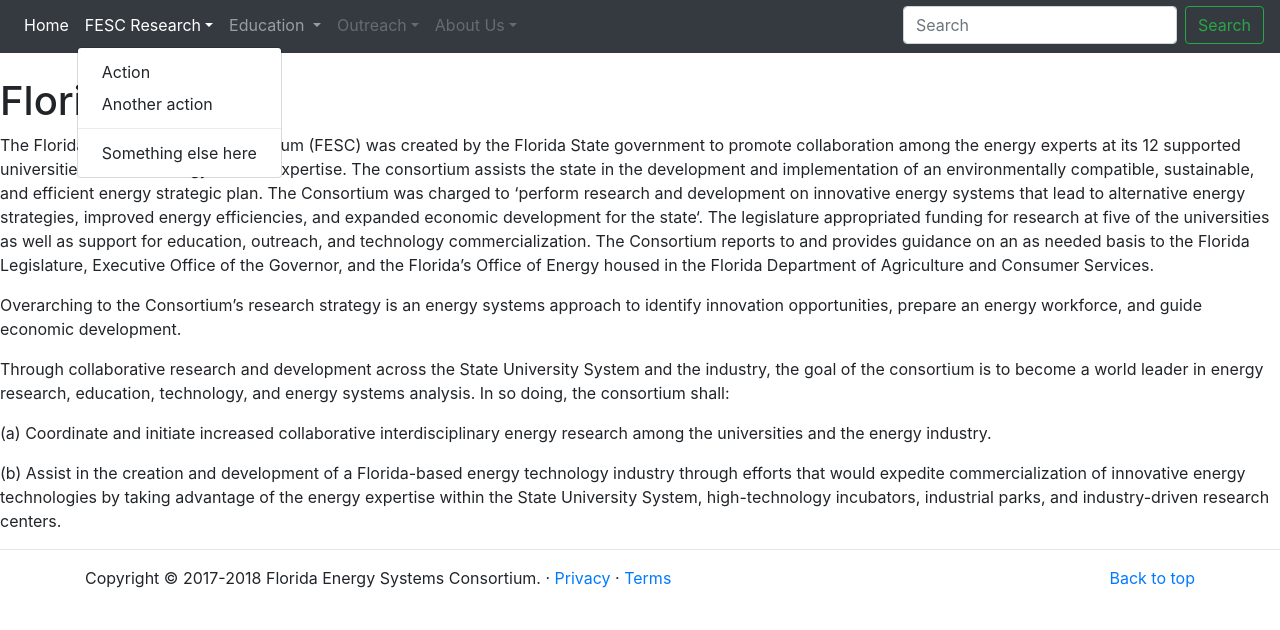
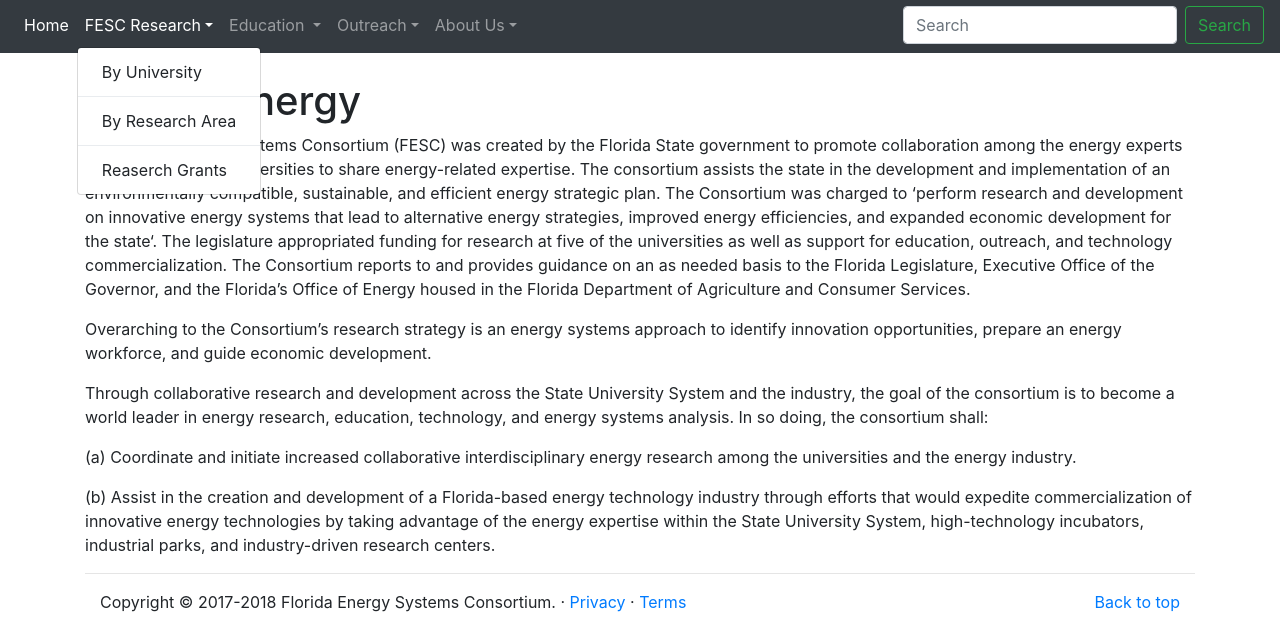
Before and after one commit to Adran5/Florida_Energy, a plain HTML site: page index.html in a window 1280 px wide. Both pictures are taken after a click on the button "FESC Research". Shown: the part 303-933 px from the top of the page. Before the commit the page ends 909 px from the top, so only its background shows below. Drawn offline with nearby package versions, Linux system fonts and the light colour scheme.

Commit message:
Filled in navigation and set viewport

```diff
--- a/index.html
+++ b/index.html
@@ -3,6 +3,7 @@
   <head>
     <meta charset="utf-8">
     <meta name="description" content="Florida Energy Redesign Proposal"> <!--Search engine optimization-->
+    <meta name="viewport" content="width=device-width, initial-scale=1">
     <title>FESC</title>
     <link rel="icon" href="images/favicon.png" type="image/gif" sizes="16x16">
     <link rel="stylesheet" href="css/main.css">
@@ -19,15 +20,16 @@
         <div class="collapse navbar-collapse" id="navbarSupportedContent">
           <ul class="navbar-nav mr-auto">
             <li class="nav-item active">
-              <a class="nav-link" href="index.html">Home <span class="sr-only">(current)</span></a>
+              <a class="nav-link" href=" index.html">Home <span class="sr-only">(current)</span></a>
             </li>
             <li class="nav-item dropdown">
               <a class="nav-link dropdown-toggle" href="#" id="navbarDropdown" role="button" data-toggle="dropdown" aria-haspopup="true" aria-expanded="false">FESC Research</a>
               <div class="dropdown-menu" aria-labelledby="navbarDropdown">
-                <a class="dropdown-item" href="#">Action</a>
-                <a class="dropdown-item" href="#">Another action</a>
+                <a class="dropdown-item" href="#">By University</a>
                 <div class="dropdown-divider"></div>
-                <a class="dropdown-item" href="#">Something else here</a>
+                <a class="dropdown-item" href="#">By Research Area</a>
+                <div class="dropdown-divider"></div>
+                <a class="dropdown-item" href="#">Reaserch Grants</a>
               </div>
             </li>
             <li class="nav-item dropdown">
@@ -35,28 +37,33 @@
                 Education
               </a>
               <div class="dropdown-menu" aria-labelledby="navbarDropdown">
-                <a class="dropdown-item" href="#">Action</a>
-                <a class="dropdown-item" href="#">Another action</a>
+                <a class="dropdown-item" href="#">Energy Literacy</a>
                 <div class="dropdown-divider"></div>
-                <a class="dropdown-item" href="#">Something else here</a>
+                <a class="dropdown-item" href="#">Free Online Resources</a>
+                <div class="dropdown-divider"></div>
+                <a class="dropdown-item" href="#">Engergy Educations By Discipline</a>
+                <div class="dropdown-divider"></div>
+                <a class="dropdown-item" href="#">Engergy Educations By Institution</a>
               </div>
             </li>
             <li class="nav-item dropdown">
-              <a class="nav-link dropdown-toggle disabled" href="#" id="navbarDropdown" role="button" data-toggle="dropdown" aria-haspopup="true" aria-expanded="false">Outreach</a>
+              <a class="nav-link dropdown-toggle" href="#" id="navbarDropdown" role="button" data-toggle="dropdown" aria-haspopup="true" aria-expanded="false">Outreach</a>
               <div class="dropdown-menu" aria-labelledby="navbarDropdown">
-                <a class="dropdown-item" href="#">Action</a>
-                <a class="dropdown-item" href="#">Another action</a>
+                <a class="dropdown-item" href="#">Energy Fact Sheets</a>
                 <div class="dropdown-divider"></div>
-                <a class="dropdown-item" href="#">Something else here</a>
+                <a class="dropdown-item" href="#">Energy Video Clips</a>
+                <div class="dropdown-divider"></div>
+                <a class="dropdown-item" href="#">FESC Research Areas and Expertise</a>
               </div>
             </li>
             <li class="nav-item dropdown">
-              <a class="nav-link dropdown-toggle disabled" href="#" id="navbarDropdown" role="button" data-toggle="dropdown" aria-haspopup="true" aria-expanded="false"> About Us</a>
+              <a class="nav-link dropdown-toggle " href="#" id="navbarDropdown" role="button" data-toggle="dropdown" aria-haspopup="true" aria-expanded="false"> About Us</a>
               <div class="dropdown-menu" aria-labelledby="navbarDropdown">
-                <a class="dropdown-item" href="#">Action</a>
-                <a class="dropdown-item" href="#">Another action</a>
+                <a class="dropdown-item" href="#">Contact Us</a>
                 <div class="dropdown-divider"></div>
-                <a class="dropdown-item" href="#">Something else here</a>
+                <a class="dropdown-item" href="#">FESC Member Universities</a>
+                <div class="dropdown-divider"></div>
+                <a class="dropdown-item" href="#">Advisory Board</a>
               </div>
             </li>
           </ul>
@@ -67,7 +74,20 @@
         </div>
       </nav>
     </header><br>
-    <main>
+    <!--To Do:
+      + Make Graphics responsive
+      + Fill in submenu links - Home links?
+      + Create Media query sizes
+      + Rewrite page text that is more inviting to the public with less jargon
+      + Add images/video to page
+      + Perform google mobile compatibility
+      + Perform Accessibility Test
+      + *Footer add facebook link
+      + Footer add contact and map information to footer
+      + Add newsletter popup
+
+    -->
+    <main class="container">
       <h1>Florida Energy</h1>
       <p>The Florida Energy Systems Consortium (FESC) was created by the Florida State government to promote collaboration among the energy experts at its 12 supported universities to share energy-related expertise. The consortium assists the state in the development and implementation of an environmentally compatible, sustainable, and efficient energy strategic plan. The Consortium was charged to ‘perform research and development on innovative energy systems that lead to alternative energy strategies, improved energy efficiencies, and expanded economic development for the state‘. The legislature appropriated funding for research at five of the universities as well as support for education, outreach, and technology commercialization. The Consortium reports to and provides guidance on an as needed basis to the Florida Legislature, Executive Office of the Governor, and the Florida’s Office of Energy housed in the Florida Department of Agriculture and Consumer Services.</p>
 
```
